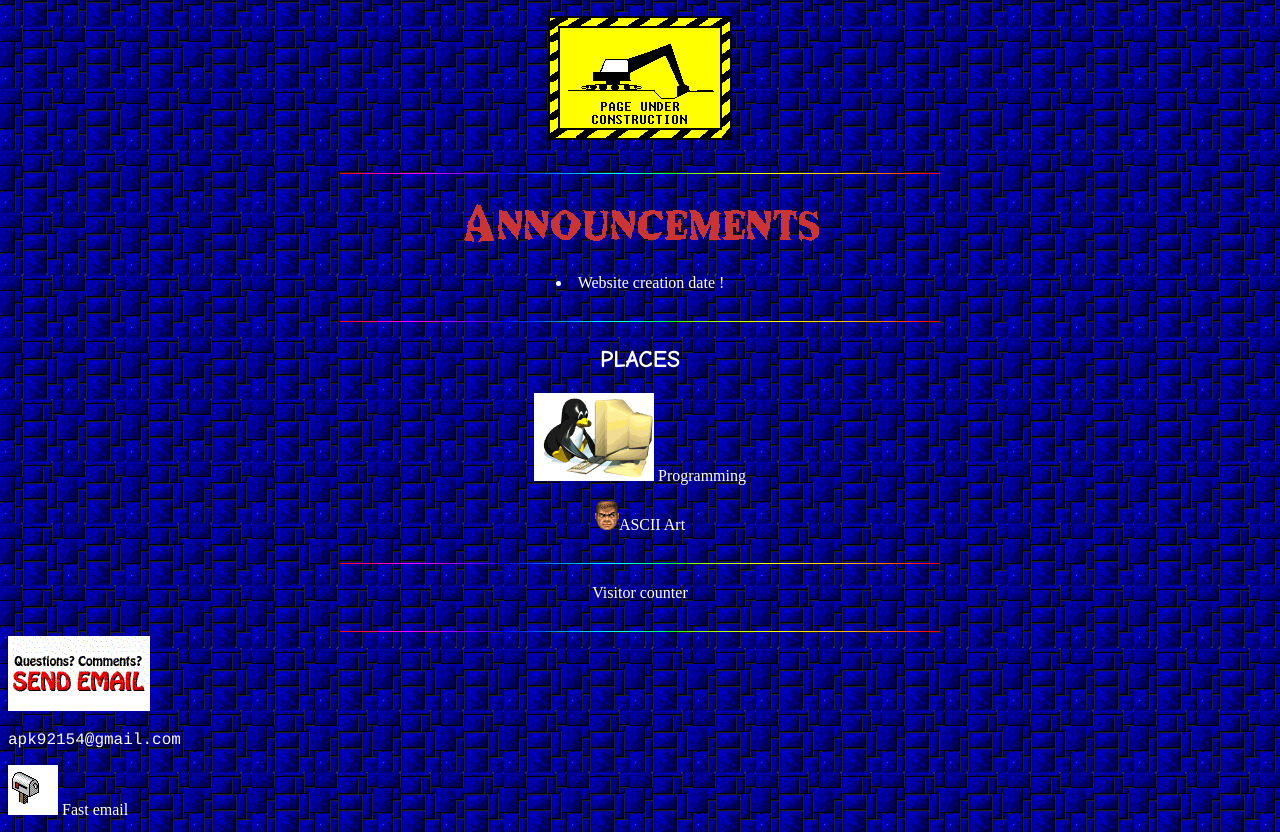
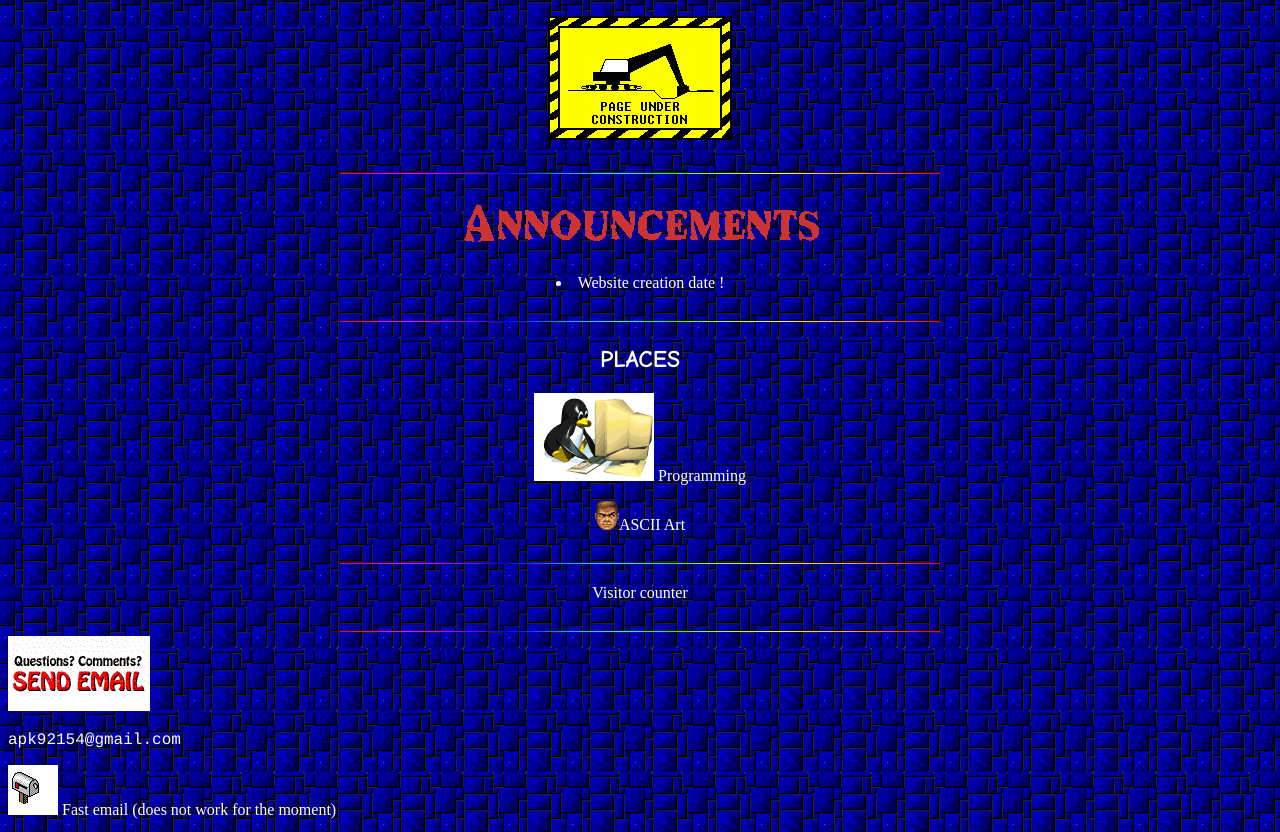
Before and after one commit to MrGargoyle134/Gargoyle-Website, a plain HTML site: page index.html in a window 1280 px wide. Shown: the part 98-930 px from the top of the page. Drawn offline with Linux system fonts and the light colour scheme.

Commit message:
Update index.html

```diff
--- a/index.html
+++ b/index.html
@@ -38,7 +38,7 @@
      <p style="font-family: Courier;"> apk92154@gmail.com </p>
      <p>
      <img src="pictures/mailmvto.gif">
-     Fast email
+     Fast email (does not work for the moment)
      </p>
      <form name="form0" action="mailto:apk92154@gmail.com" enctype="text/plain" method="POST">
      <textarea cols=20 rows=8>
```
